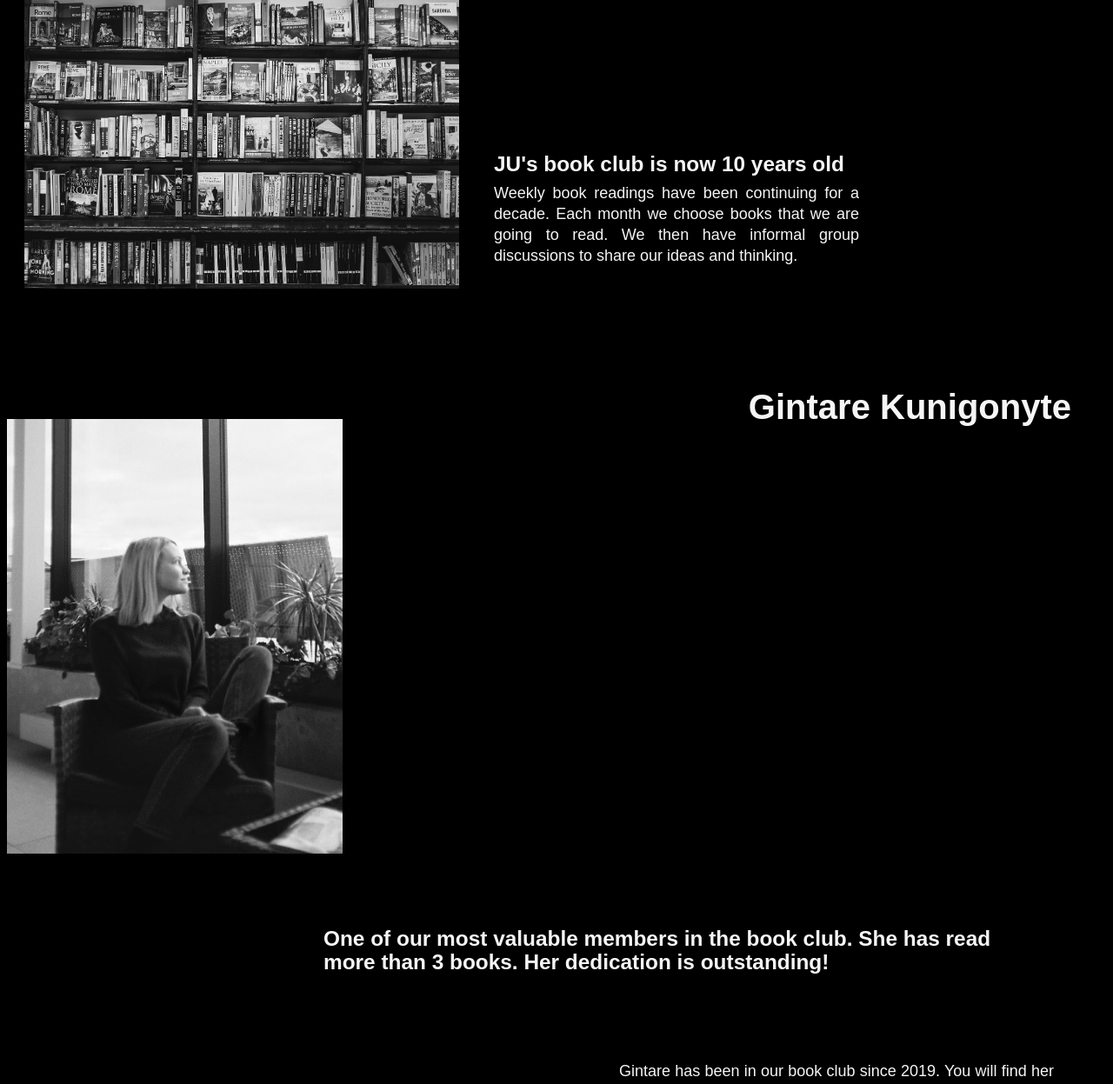
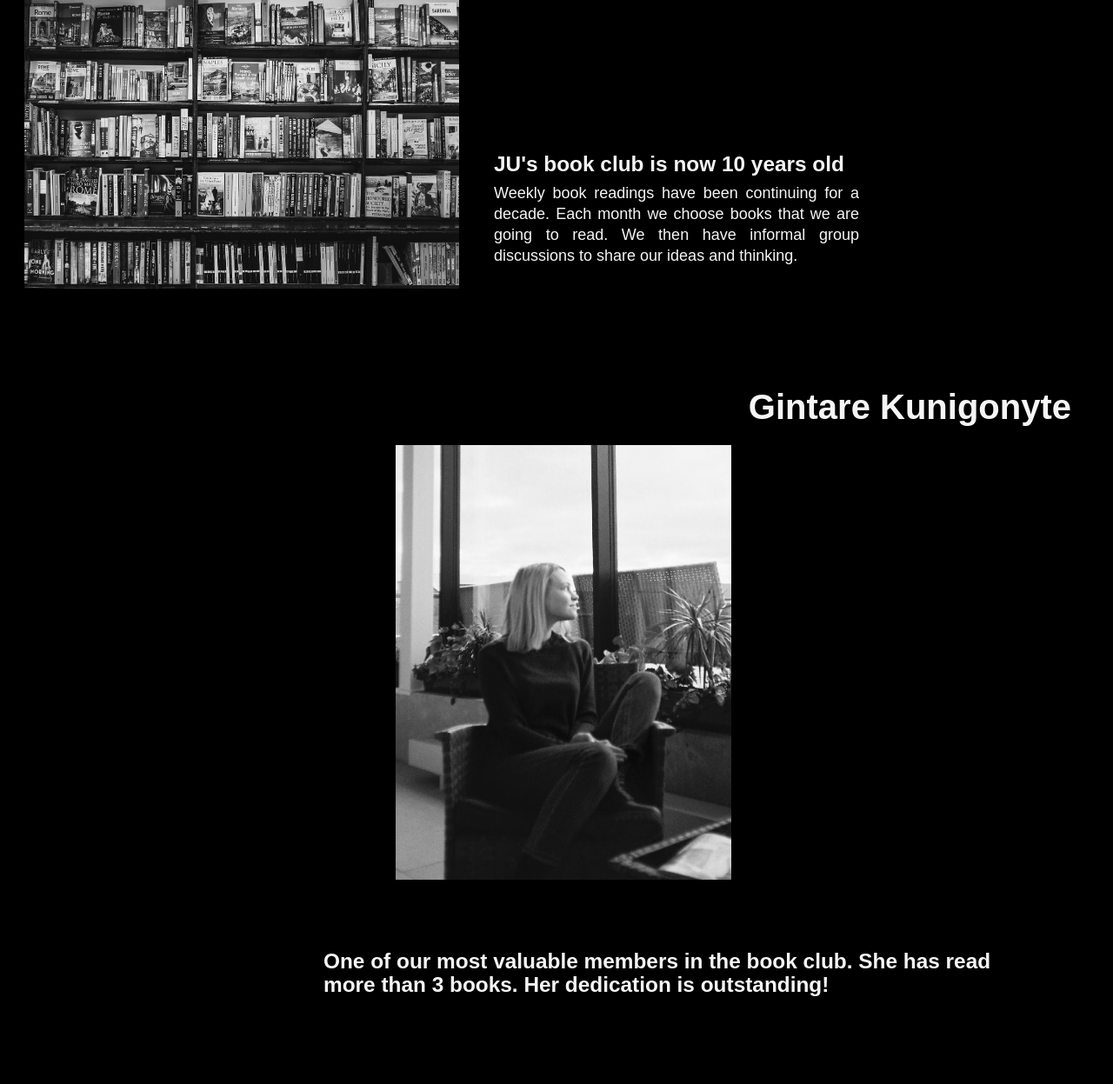
Before and after one commit to georgeandgin/Lab1, a PHP site: page /about.php in a window 1280 px wide. Shown: the part 279-1526 px from the top of the page at 87% size. Run offline with PHP 8.4, Linux system fonts and the light colour scheme; data that the repository does not hold is empty.

Commit message:
omg pls work

```diff
--- a/Lab1/css/output.css
+++ b/Lab1/css/output.css
@@ -194,13 +194,6 @@ footer {
   margin-bottom: 0px;
 }
 
-#gin {
-  position: relative;
-  height: 500px;
-  margin-right: 20px;
-  margin-top: 150px;
-}
-
 h1 {
   margin-top: 20px;
   font-size: 40px;
@@ -225,4 +218,11 @@ h1 {
   margin-top: 100px;
   margin-right: 60px;
 }
+
+#gin {
+  float: right;
+  height: 500px;
+  margin-right: 20px;
+  padding-top: 180px;
+}
 /*# sourceMappingURL=output.css.map */
--- a/Lab1/css/output.scss
+++ b/Lab1/css/output.scss
@@ -218,9 +218,8 @@ h1 {
 }
 
 #gin {
-  margin: 0;
   float:right;
   height: 500px;
   margin-right: 20px;
-  padding-top: 200px;
+  padding-top: 180px;
 }
```
Also changed, not shown: 1 other file.
